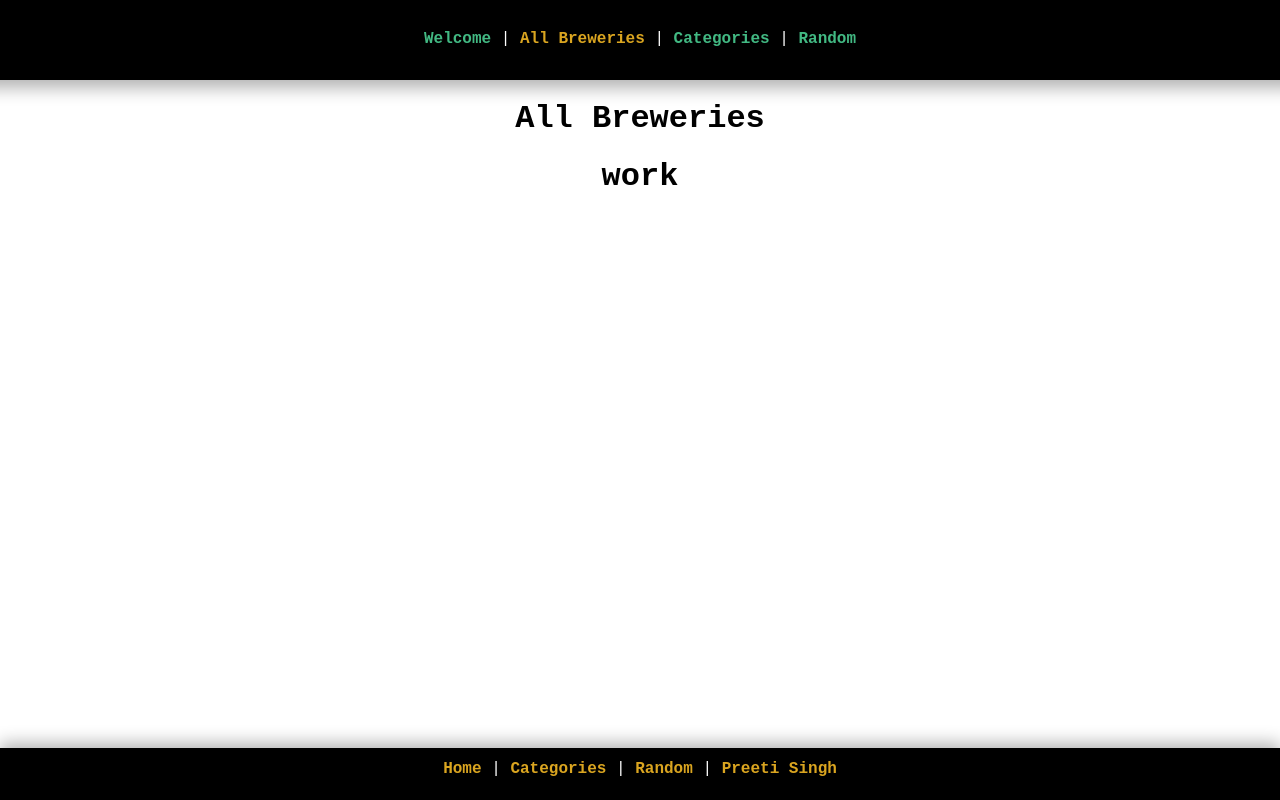
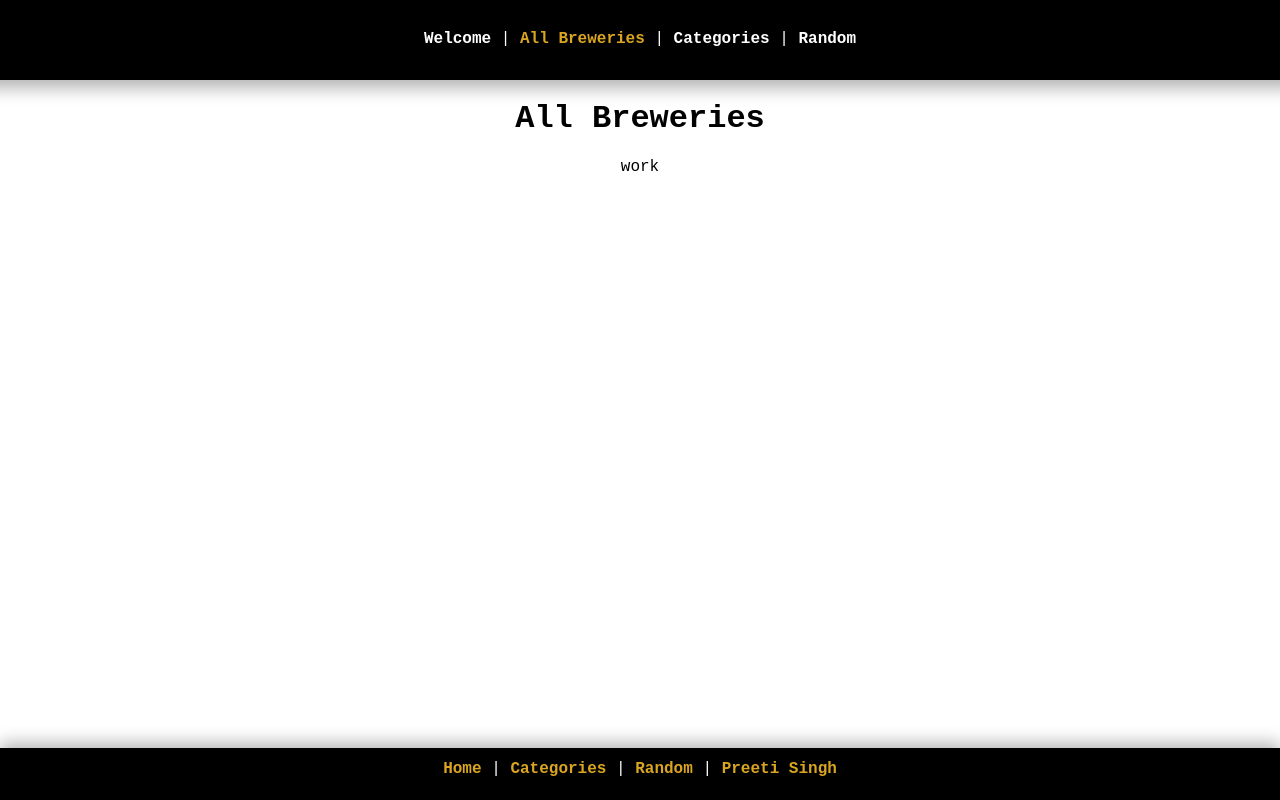
Before and after one commit to singhp1992/brewery, a Vue app: page /#/home in a window 1280 px wide. Built offline with nearby package versions, Linux system fonts and the light colour scheme.

Commit message:
redesigning all breweries

```diff
--- a/src/components/AllBrews.vue
+++ b/src/components/AllBrews.vue
@@ -1,6 +1,6 @@
 <template>
   <div class="hello">
-    <h1>{{ msg }}</h1>
+    <p>{{ msg }}</p>
   </div>
 </template>
 
@@ -16,18 +16,5 @@
 </script>
 
 <style>
-h3 {
-  margin: 40px 0 0;
-}
-ul {
-  list-style-type: none;
-  padding: 0;
-}
-li {
-  display: inline-block;
-  margin: 0 10px;
-}
-a {
-  color: #42b983;
-}
+
 </style>
```
